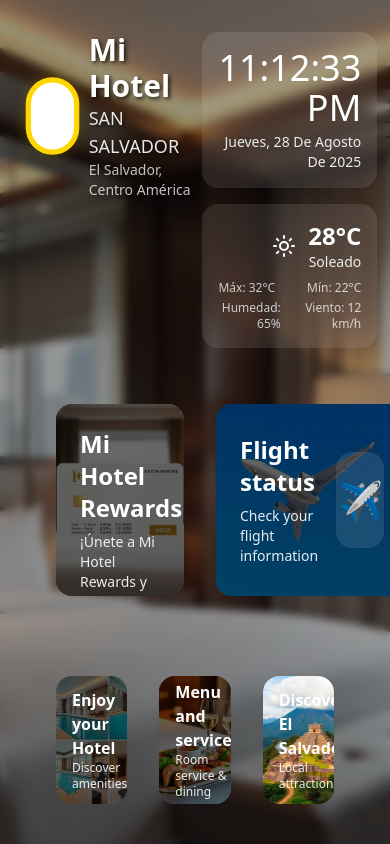
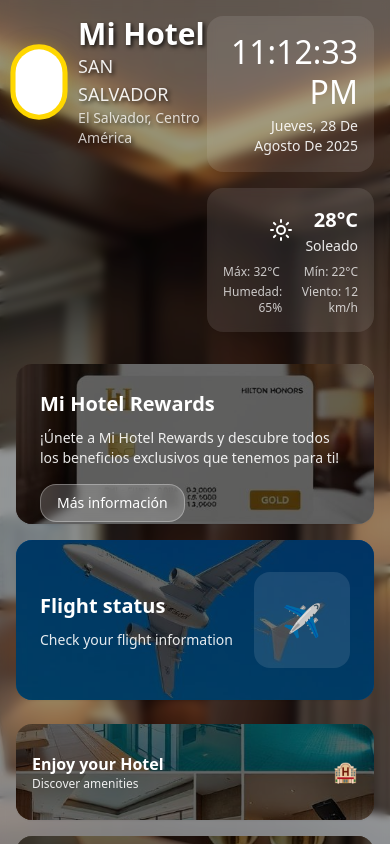
Before and after one commit to carlospena11/tv-app-builder, a React (Vite) app: page /dashboard/ai-assistant in a window 390 px wide. Both pictures are taken after a click on the button "Volver". Shown: the top 844 px of the page. Built offline with nearby package versions, Linux system fonts and the light colour scheme.

Commit message:
Optimizar para ambas plataformas
Se optimizó el proyecto para que se vea correctamente tanto en computadora como en Android TV. Se realizaron ajustes para la visualización en ambas plataformas, asegurando una experiencia de usuario consistente.

```diff
--- a/capacitor.config.ts
+++ b/capacitor.config.ts
@@ -2,7 +2,7 @@ import { CapacitorConfig } from '@capacitor/cli';
 
 const config: CapacitorConfig = {
   appId: 'app.lovable.d742cde494e84bef8d046cdc65d2b81e',
-  appName: 'hotel-tv-app',
+  appName: 'tv-app-builder',
   webDir: 'dist',
   server: {
     url: 'https://d742cde4-94e8-4bef-8d04-6cdc65d2b81e.lovableproject.com?forceHideBadge=true',
@@ -10,6 +10,8 @@ const config: CapacitorConfig = {
   },
   android: {
     allowMixedContent: true,
+    captureInput: true,
+    webContentsDebuggingEnabled: true,
     useLegacyBridge: false,
     loggingBehavior: 'none'
   },
--- a/src/components/HotelTVDashboard.tsx
+++ b/src/components/HotelTVDashboard.tsx
@@ -100,7 +100,7 @@ const HotelTVDashboard = () => {
   ];
 
   return (
-    <div className="min-h-screen relative overflow-hidden tv-safe-area">
+    <div className="min-h-screen relative overflow-hidden tv-safe-area responsive-container">
       {/* Background Image */}
       <div
         className="absolute inset-0 bg-cover bg-center bg-no-repeat"
@@ -112,7 +112,7 @@ const HotelTVDashboard = () => {
       <div className="absolute inset-0 bg-gradient-to-br from-hotel-bg/60 to-background/60" />
 
       {/* Content with TV optimizations */}
-      <div className="relative z-10 p-8 tv-optimized">
+      <div className="relative z-10 p-4 sm:p-6 lg:p-8 tv-optimized responsive-padding">
         {/* Header */}
         <div className="flex justify-between items-start mb-8">
           {/* Hotel Logo and Info */}
@@ -165,11 +165,11 @@ const HotelTVDashboard = () => {
           </div>
         </div>
 
-        {/* Main Content Grid - Optimizado para TV */}
-        <div className="tv-grid grid-cols-12 gap-8 mb-8">
+        {/* Main Content Grid - Responsive y optimizado para TV */}
+        <div className="grid grid-cols-1 lg:grid-cols-12 gap-4 lg:gap-8 mb-6 lg:mb-8 responsive-grid">
           {/* Hilton Honors - Large card */}
           <Card
-            className="col-span-5 bg-black/60 text-white border-0 overflow-hidden relative h-48 focusable card-focusable focus-transition"
+            className="lg:col-span-5 bg-black/60 text-white border-0 overflow-hidden relative h-40 sm:h-48 lg:h-48 focusable card-focusable focus-transition"
             onClick={() => navigate("/dashboard/hilton-honors")}
             tabIndex={0}
             role="button"
@@ -195,7 +195,7 @@ const HotelTVDashboard = () => {
 
           {/* Flight Status */}
           <Card
-            className="col-span-7 bg-black/60 text-white border-0 overflow-hidden relative h-48 focusable card-focusable focus-transition"
+            className="lg:col-span-7 bg-black/60 text-white border-0 overflow-hidden relative h-40 sm:h-48 lg:h-48 focusable card-focusable focus-transition"
             onClick={() => navigate("/dashboard/flight-status")}
             tabIndex={0}
             role="button"
@@ -219,9 +219,9 @@ const HotelTVDashboard = () => {
         </div>
 
         {/* Services Grid - Optimizado para navegación TV */}
-        <div className="tv-grid grid-cols-3 gap-8 mb-8">
+        <div className="grid grid-cols-1 sm:grid-cols-2 lg:grid-cols-3 gap-4 lg:gap-8 mb-6 lg:mb-8 responsive-services">
           <Card
-            className="bg-black/60 text-white border-0 overflow-hidden h-32 focusable card-focusable focus-transition relative"
+            className="bg-black/60 text-white border-0 overflow-hidden h-24 sm:h-28 lg:h-32 focusable card-focusable focus-transition relative"
             onClick={() => navigate("/dashboard/hotel-amenities")}
             tabIndex={0}
             role="button"
@@ -242,7 +242,7 @@ const HotelTVDashboard = () => {
           </Card>
 
           <Card
-            className="bg-black/60 text-white border-0 overflow-hidden h-32 focusable card-focusable focus-transition relative"
+            className="bg-black/60 text-white border-0 overflow-hidden h-24 sm:h-28 lg:h-32 focusable card-focusable focus-transition relative"
             onClick={() => navigate("/dashboard/menu-services")}
             tabIndex={0}
             role="button"
@@ -263,7 +263,7 @@ const HotelTVDashboard = () => {
           </Card>
 
           <Card
-            className="bg-black/40 text-white border-0 overflow-hidden h-32 focusable card-focusable focus-transition relative"
+            className="bg-black/40 text-white border-0 overflow-hidden h-24 sm:h-28 lg:h-32 focusable card-focusable focus-transition relative"
             onClick={() => navigate("/dashboard/discover-el-salvador")}
             tabIndex={0}
             role="button"
@@ -284,7 +284,7 @@ const HotelTVDashboard = () => {
         </div>
 
         {/* Streaming Apps - Optimizado para TV */}
-        <div className="tv-grid grid-cols-6 gap-6">
+        <div className="grid grid-cols-2 sm:grid-cols-3 lg:grid-cols-6 gap-3 lg:gap-6 responsive-streaming">
           {streamingApps.map((app, index) => (
             <Card
               key={index}
--- a/src/pages/AIAssistant.tsx
+++ b/src/pages/AIAssistant.tsx
@@ -9,11 +9,11 @@ const AIAssistant = () => {
   const navigate = useNavigate();
 
   return (
-    <div className="min-h-screen bg-gradient-to-br from-purple-900 via-blue-900 to-indigo-900 relative overflow-hidden tv-safe-area">
+    <div className="min-h-screen bg-gradient-to-br from-purple-900 via-blue-900 to-indigo-900 relative overflow-hidden tv-safe-area responsive-container">
       {/* Background pattern */}
       <div className="absolute inset-0 bg-[radial-gradient(circle_at_center,_var(--tw-gradient-stops))] from-white/5 via-transparent to-transparent" />
 
-      <div className="relative z-10 p-8 tv-optimized">
+      <div className="relative z-10 p-4 sm:p-6 lg:p-8 tv-optimized responsive-padding">
         {/* Header with back button */}
         <div className="flex items-center gap-4 mb-8">
           <Button
@@ -30,7 +30,7 @@ const AIAssistant = () => {
         </div>
 
         {/* Main content */}
-        <div className="grid grid-cols-1 lg:grid-cols-2 gap-12 max-w-6xl mx-auto">
+        <div className="grid grid-cols-1 lg:grid-cols-2 gap-6 lg:gap-12 max-w-6xl mx-auto">
           {/* QR Code Section */}
           <Card className="bg-white/10 backdrop-blur-sm border-white/20 p-8 text-center">
             <div className="bg-white rounded-2xl p-8 mb-6 inline-block">
--- a/src/styles/tv-optimizations.css
+++ b/src/styles/tv-optimizations.css
@@ -105,3 +105,111 @@ button.focusable:focus,
 .scrollbar-hide::-webkit-scrollbar {
   display: none;             /* Chrome, Safari and Opera */
 }
+
+/* RESPONSIVE DESIGN FOR COMPUTER + TV */
+
+/* Container responsive */
+.responsive-container {
+  max-width: 100vw;
+  overflow-x: hidden;
+}
+
+/* Padding responsive */
+.responsive-padding {
+  padding: 1rem;
+}
+
+@media (min-width: 640px) {
+  .responsive-padding {
+    padding: 1.5rem;
+  }
+}
+
+@media (min-width: 1024px) {
+  .responsive-padding {
+    padding: 2rem;
+  }
+}
+
+@media (min-width: 1920px) {
+  .responsive-padding {
+    padding: 3rem;
+  }
+}
+
+/* Grid responsive */
+.responsive-grid {
+  grid-template-columns: 1fr;
+}
+
+@media (min-width: 1024px) {
+  .responsive-grid {
+    grid-template-columns: repeat(12, minmax(0, 1fr));
+  }
+}
+
+/* Services responsive */
+.responsive-services {
+  grid-template-columns: 1fr;
+}
+
+@media (min-width: 640px) {
+  .responsive-services {
+    grid-template-columns: repeat(2, minmax(0, 1fr));
+  }
+}
+
+@media (min-width: 1024px) {
+  .responsive-services {
+    grid-template-columns: repeat(3, minmax(0, 1fr));
+  }
+}
+
+/* Streaming apps responsive */
+.responsive-streaming {
+  grid-template-columns: repeat(2, minmax(0, 1fr));
+}
+
+@media (min-width: 640px) {
+  .responsive-streaming {
+    grid-template-columns: repeat(3, minmax(0, 1fr));
+  }
+}
+
+@media (min-width: 1024px) {
+  .responsive-streaming {
+    grid-template-columns: repeat(6, minmax(0, 1fr));
+  }
+}
+
+/* Text responsive */
+@media (max-width: 640px) {
+  .tv-optimized h1 {
+    font-size: 1.875rem; /* text-3xl a text-2xl */
+  }
+
+  .tv-optimized h2 {
+    font-size: 1.5rem; /* text-2xl a text-xl */
+  }
+
+  .tv-optimized h3 {
+    font-size: 1rem; /* text-lg a text-base */
+  }
+
+  .tv-optimized .text-4xl {
+    font-size: 2rem; /* Reducir reloj en móvil */
+  }
+
+  .tv-optimized .text-2xl {
+    font-size: 1.25rem;
+  }
+}
+
+/* Focus ajustado para mobile */
+@media (max-width: 1024px) {
+  .focusable:focus,
+  .focusable:focus-visible {
+    transform: scale(1.02); /* Menos zoom en móvil */
+    outline-width: 2px;
+  }
+}
```
